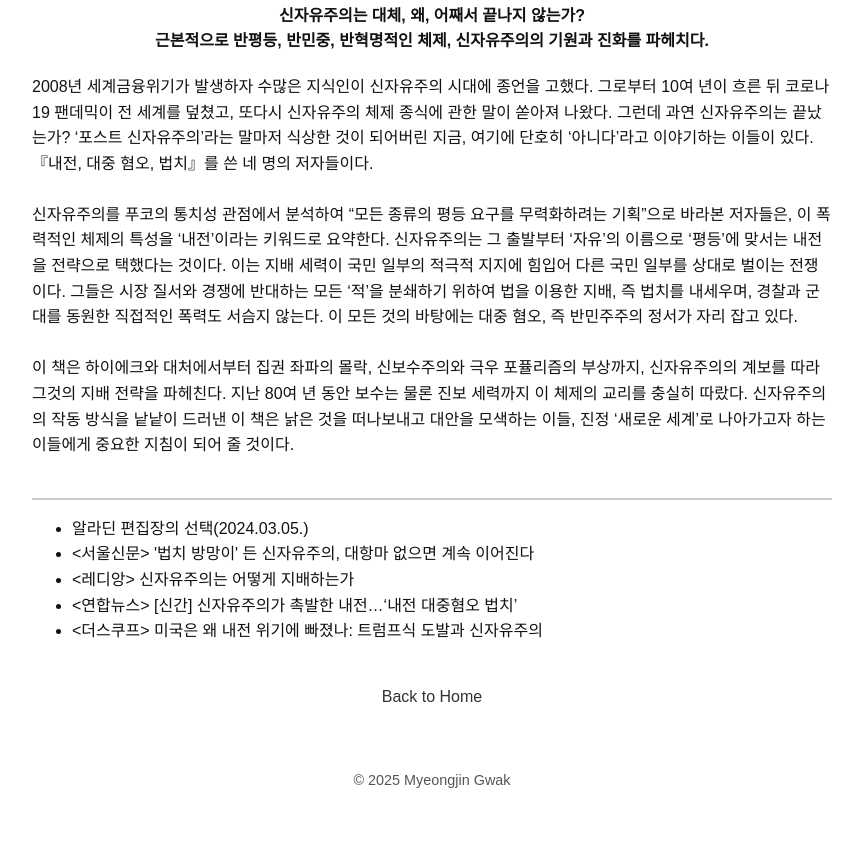
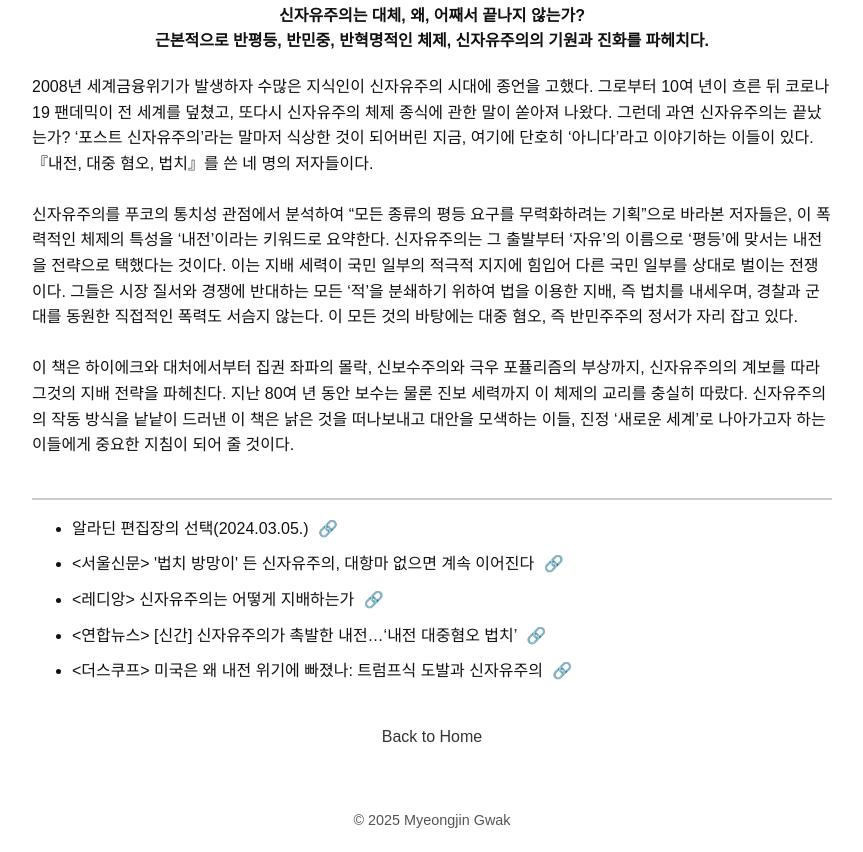
Before and after one commit to myeongjin-editor/myeongjin, a plain HTML site: page project1.html in a window 1280 px wide. Shown: the part 631-1483 px from the top of the page, without its empty margins (208-1071 px from the left). Before the commit the page ends 1443 px from the top, so only its background shows below. Drawn offline with Linux system fonts and the light colour scheme.

Commit message:
Update project1.html

```diff
--- a/project1.html
+++ b/project1.html
@@ -42,6 +42,13 @@
   hr {
     border: 1px solid #ccc;
   }
+  ul li {
+    margin-bottom: 10px;
+  }
+  .link-icon {
+    margin-left: 5px;
+    text-decoration: none;
+  }
 </style>
 </head>
 <body>
@@ -82,11 +89,26 @@
   <section class="book-achievements" style="max-width:800px; margin:40px auto; padding:0 10px;">
     <hr>
     <ul>
-      <li>알라딘 편집장의 선택(2024.03.05.)</li>
-      <li>&lt;서울신문&gt; '법치 방망이' 든 신자유주의, 대항마 없으면 계속 이어진다</li>
-      <li>&lt;레디앙&gt; 신자유주의는 어떻게 지배하는가</li>
-      <li>&lt;연합뉴스&gt; [신간] 신자유주의가 촉발한 내전…‘내전 대중혐오 법치’</li>
-      <li>&lt;더스쿠프&gt; 미국은 왜 내전 위기에 빠졌나: 트럼프식 도발과 신자유주의</li>
+      <li>
+        알라딘 편집장의 선택(2024.03.05.)
+        <a href="https://www.aladin.co.kr/weeklyeditorialmeeting/detail.aspx?wemid=1529#divNavigationArea" target="_blank" class="link-icon">🔗</a>
+      </li>
+      <li>
+        &lt;서울신문&gt; '법치 방망이' 든 신자유주의, 대항마 없으면 계속 이어진다
+        <a href="https://www.seoul.co.kr/news/life/publication-literature/2024/03/01/20240301016003&wlog_tag3=naver" target="_blank" class="link-icon">🔗</a>
+      </li>
+      <li>
+        &lt;레디앙&gt; 신자유주의는 어떻게 지배하는가
+        <a href="https://www.redian.org/news/articleView.html?idxno=178825" target="_blank" class="link-icon">🔗</a>
+      </li>
+      <li>
+        &lt;연합뉴스&gt; [신간] 신자유주의가 촉발한 내전…‘내전 대중혐오 법치’
+        <a href="https://www.yna.co.kr/view/AKR20240229027200005?input=1195m" target="_blank" class="link-icon">🔗</a>
+      </li>
+      <li>
+        &lt;더스쿠프&gt; 미국은 왜 내전 위기에 빠졌나: 트럼프식 도발과 신자유주의
+        <a href="https://www.thescoop.co.kr/news/articleView.html?idxno=306137" target="_blank" class="link-icon">🔗</a>
+      </li>
     </ul>
   </section>
 </main>
```
